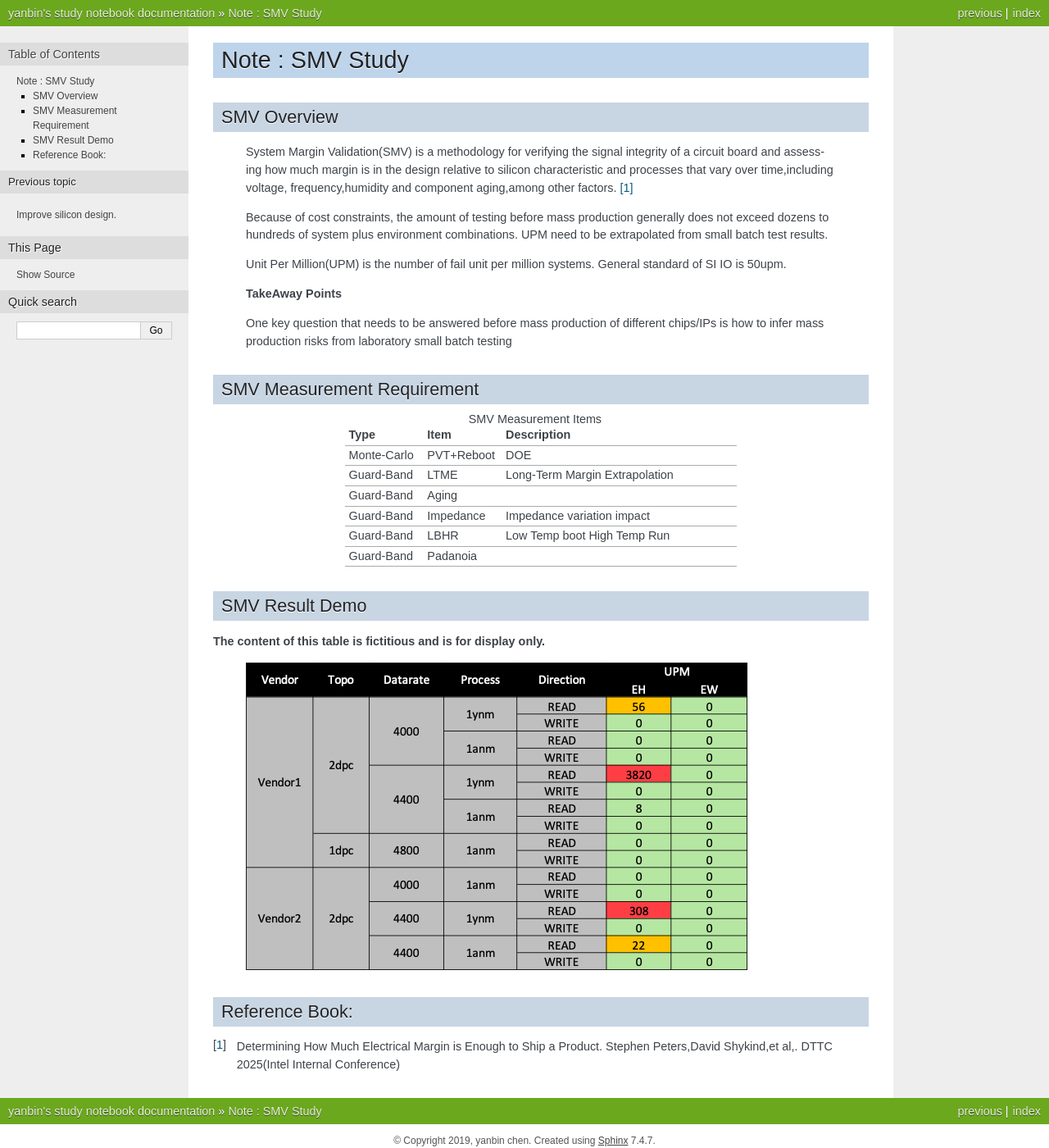
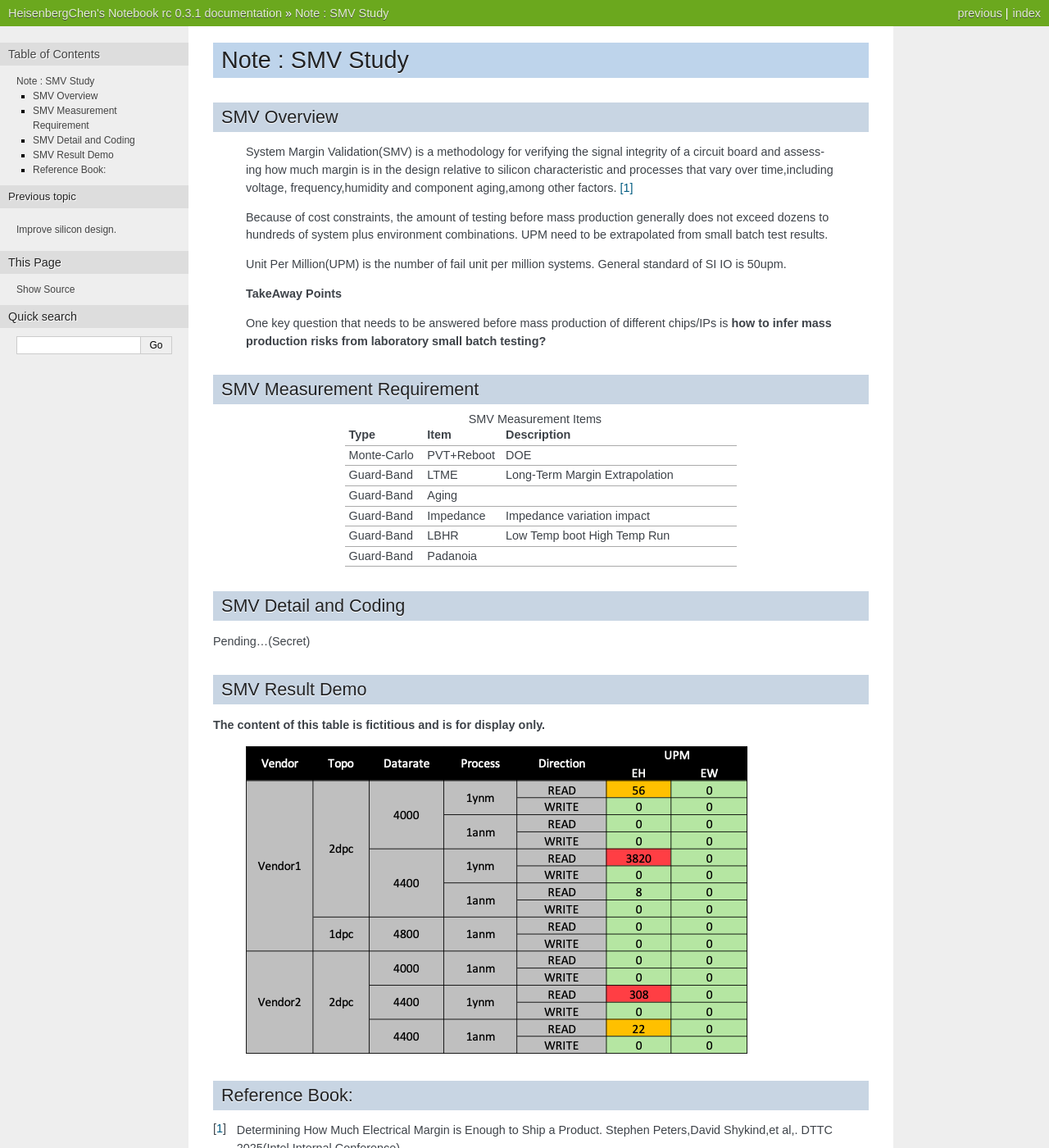
Before and after one commit to yanbinc/myblog, a Sphinx documentation site: the page built from source/content/Note_SMV_Study.rst, in a window 1280 px wide and 1400 px high. Shown: the whole window at 82% size. Built offline with Sphinx 7.4.7, drawn with Linux system fonts in a browser that asks for light colours; some of the changed text lies outside the part shown.

Commit message:
update demo description

```diff
--- a/source/conf.py
+++ b/source/conf.py
@@ -54,8 +54,8 @@
 master_doc = 'index'
 
 # General information about the project.
-project = u'yanbin\'s study notebook'
-copyright = u'2019, yanbin chen'
+project = u'HeisenbergChen\'s Notebook'
+copyright = u'2024, Heisenberg Chen'
 
 # The version info for the project you're documenting, acts as replacement for
 # |version| and |release|, also used in various other places throughout the
@@ -64,7 +64,7 @@
 # The short X.Y version.
 version = ''
 # The full version, including alpha/beta/rc tags.
-release = ''
+release = 'rc 0.3.1'
 
 # The language for content autogenerated by Sphinx. Refer to documentation
 # for a list of supported languages.
--- a/source/content/Note_SMV_Study.rst
+++ b/source/content/Note_SMV_Study.rst
@@ -21,7 +21,7 @@
     **TakeAway Points**
 
     One key question that needs to be answered before mass production of different
-    chips/IPs is how to infer mass production risks from laboratory small batch testing
+    chips/IPs is **how to infer mass production risks from laboratory small batch testing?**
 
 
 SMV Measurement Requirement
@@ -38,6 +38,12 @@
    "Guard-Band", "LBHR", "Low Temp boot High Temp Run"
    "Guard-Band", "Padanoia", ""
 
+SMV Detail and Coding
+------------------------------
+
+Pending...(Secret)
+
+
 SMV Result Demo
 --------------------------
 
```
